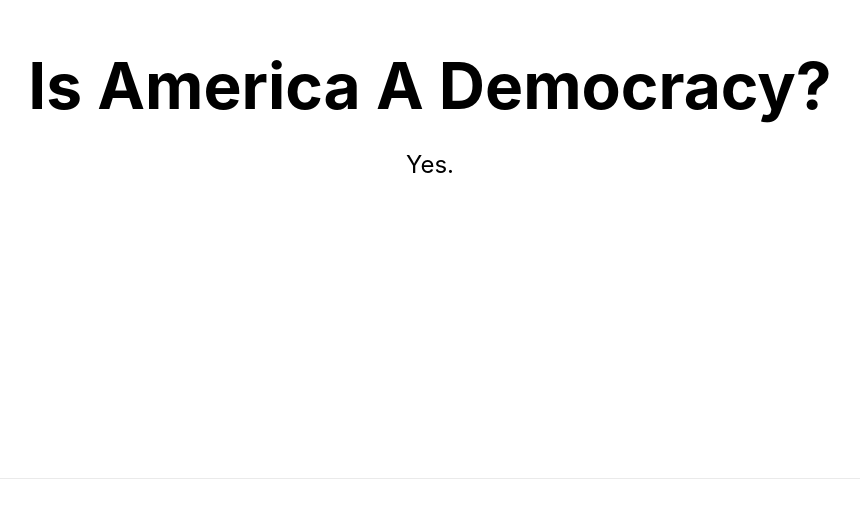
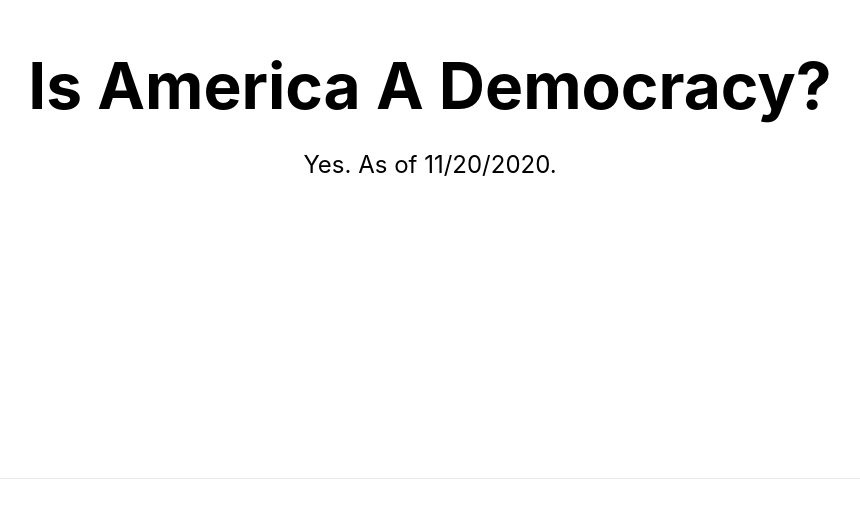
Before and after one commit to benhorst/isamericaademocracy-dotcom, a Next.js app: page / in a window 1280 px wide. Shown: the part 222-740 px from the top of the page, without its empty margins (210-1070 px from the left). Built offline with nearby package versions, Linux system fonts and the light colour scheme.

Commit message:
add date

```diff
--- a/pages/index.js
+++ b/pages/index.js
@@ -15,7 +15,7 @@ export default function Home() {
         </h1>
 
         <p className={styles.description}>
-         Yes.
+         Yes. As of 11/20/2020.
         </p>
       </main>
       <footer className={styles.footer}>
```
